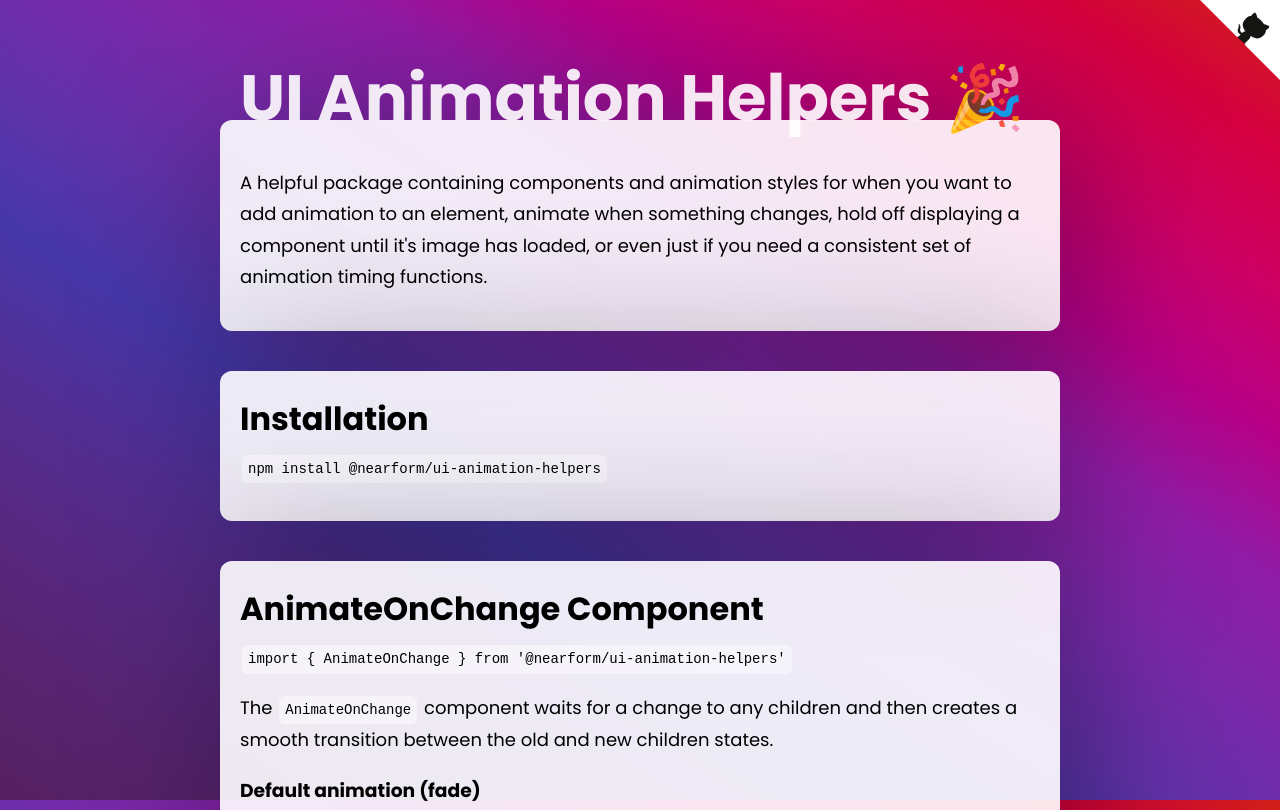
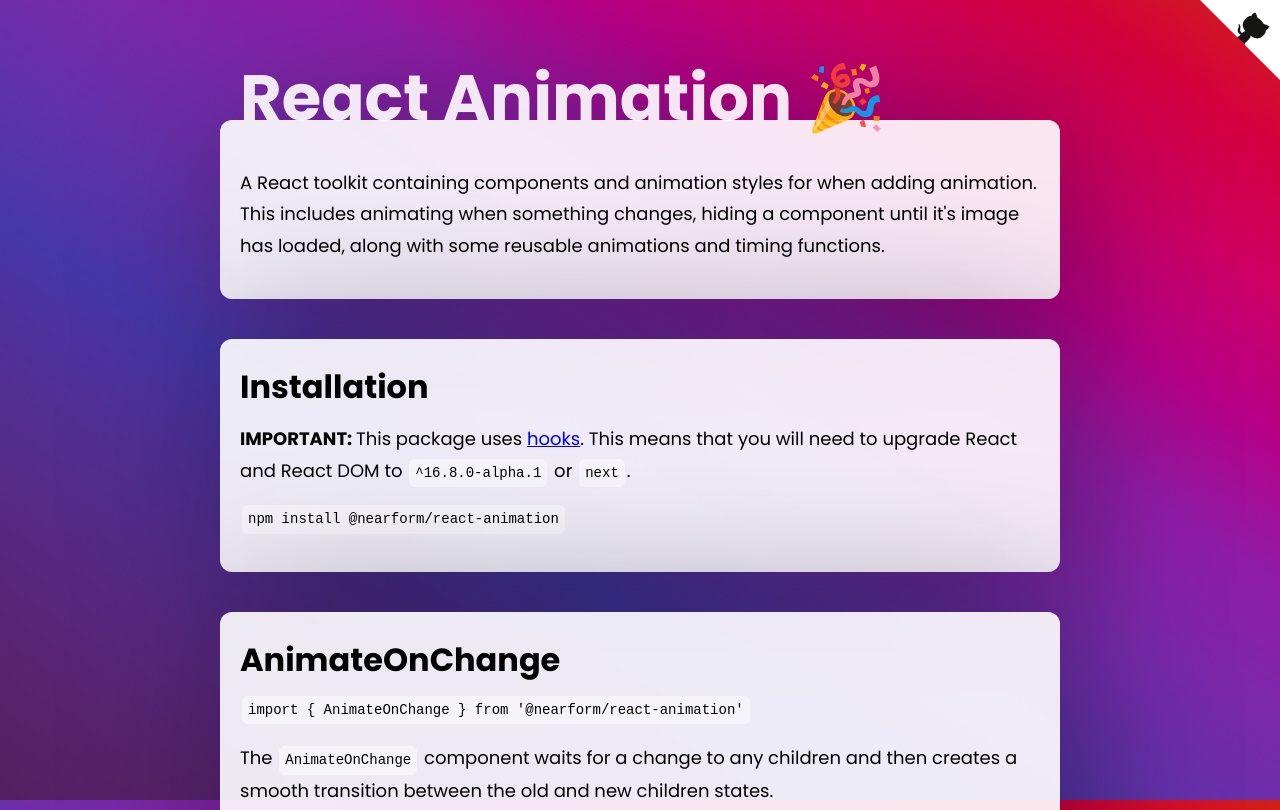
Before and after one commit to nearform/react-animation, a React app: page / in a window 1280 px wide. Shown: the top 810 px of the page. Built offline with nearby package versions, Linux system fonts and the light colour scheme.

Commit message:
Updating repo name

```diff
--- a/examples/src/index.html
+++ b/examples/src/index.html
@@ -1,6 +1,6 @@
 <html>
 <head>
-    <title>UI Animation Helpers</title>
+    <title>React Animation 👌</title>
     <meta charset="utf-8">
     <meta name="viewport" content="width=device-width, initial-scale=1, shrink-to-fit=no">
     <link href="https://fonts.googleapis.com/css?family=Poppins:400,700,900" rel="stylesheet">
--- a/examples/src/index.js
+++ b/examples/src/index.js
@@ -111,31 +111,35 @@
       <section className={className}>
         <div className="page-content">
           <h1>
-            UI Animation Helpers{' '}
+            React Animation{' '}
             <AnimateOnChange animationOut="bounceOut" animationIn="bounceIn">
               {randomEmoji}
             </AnimateOnChange>
           </h1>
           <p>
-            A helpful package containing components and animation styles for
-            when you want to add animation to an element, animate when something
-            changes, hold off displaying a component until it's image has
-            loaded, or even just if you need a consistent set of animation
-            timing functions.
+            A React toolkit containing components and animation styles for when
+            adding animation. This includes animating when something changes,
+            hiding a component until it's image has loaded, along with some
+            reusable animations and timing functions.
           </p>
         </div>
         <div className="page-content">
           <h2>Installation</h2>
           <p>
-            <code>npm install @nearform/ui-animation-helpers</code>
+            <strong>IMPORTANT: </strong> This package uses{' '}
+            <a href="https://reactjs.org/docs/hooks-intro.html">hooks</a>. This
+            means that you will need to upgrade React and React DOM to{' '}
+            <code>^16.8.0-alpha.1</code> or <code>next</code>.
+          </p>
+          <p>
+            <code>npm install @nearform/react-animation</code>
           </p>
         </div>
         <div className="page-content">
-          <h2>AnimateOnChange Component</h2>
+          <h2>AnimateOnChange</h2>
           <p>
             <code>
-              import {`{ AnimateOnChange }`} from
-              '@nearform/ui-animation-helpers'
+              import {`{ AnimateOnChange }`} from '@nearform/react-animation'
             </code>
           </p>
           <p>
@@ -226,11 +230,10 @@
           <p>Find all the available animations listed under Animations.</p>
         </div>
         <div className="page-content">
-          <h2>HideUntilLoaded Component</h2>
+          <h2>HideUntilLoaded</h2>
           <p>
             <code>
-              import {`{ HideUntilLoaded }`} from
-              '@nearform/ui-animation-helpers'
+              import {`{ HideUntilLoaded }`} from '@nearform/react-animation'
             </code>
           </p>
           <p>
@@ -321,7 +324,7 @@
           <h2>Animations</h2>
           <p>
             <code>
-              import {`{ animations }`} from '@nearform/ui-animation-helpers'
+              import {`{ animations }`} from '@nearform/react-animation'
             </code>
           </p>
           <p>
@@ -329,7 +332,10 @@
             with their own keyframes which are added by the helper components.
             If you wish to use the animations in your styling, be sure to import
             the keyframes also using{' '}
-            <code>import 'ui-animation-helpers/theme/keyframes.css'</code>.
+            <code>
+              `import "@nearform/react-animation/dist/theme/keyframes.css"`
+            </code>
+            .
           </p>
           <p>
             Animations can be applied to your styling in animation properties
@@ -356,9 +362,7 @@
         <div className="page-content">
           <h2>Easings (timing functions)</h2>
           <p>
-            <code>
-              import {`{ easings }`} from '@nearform/ui-animation-helpers'
-            </code>
+            <code>import {`{ easings }`} from '@nearform/react-animation'</code>
           </p>
           <p>
             Similar to animations, you can use the built-in easings values in
@@ -380,7 +384,7 @@
         </p>
       </section>
       <div className="github-icon">
-        <a href="https://github.com/nearform/ui-animation-helpers">
+        <a href="https://github.com/nearform/react-animation">
           <GithubIcon />
         </a>
       </div>
```
Also changed, not shown: package.json (+7 -6 lines), README.md.
